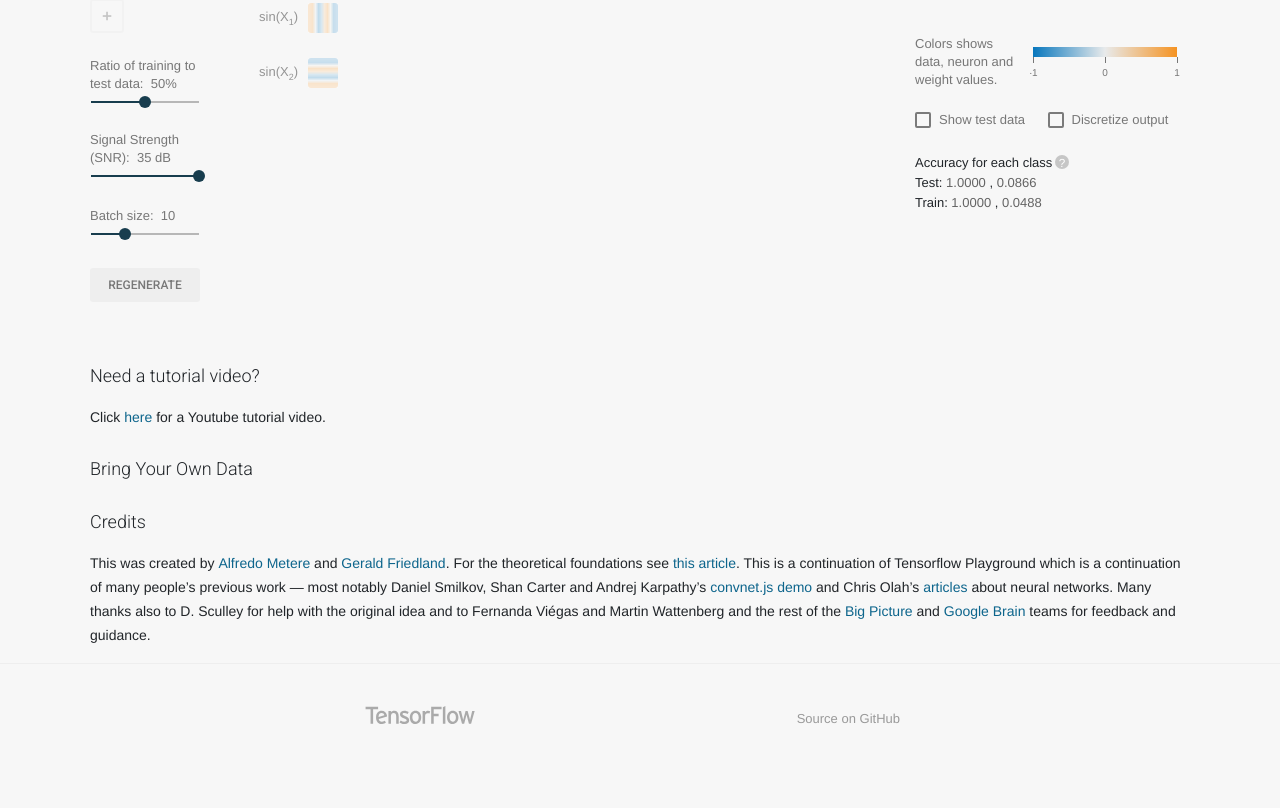
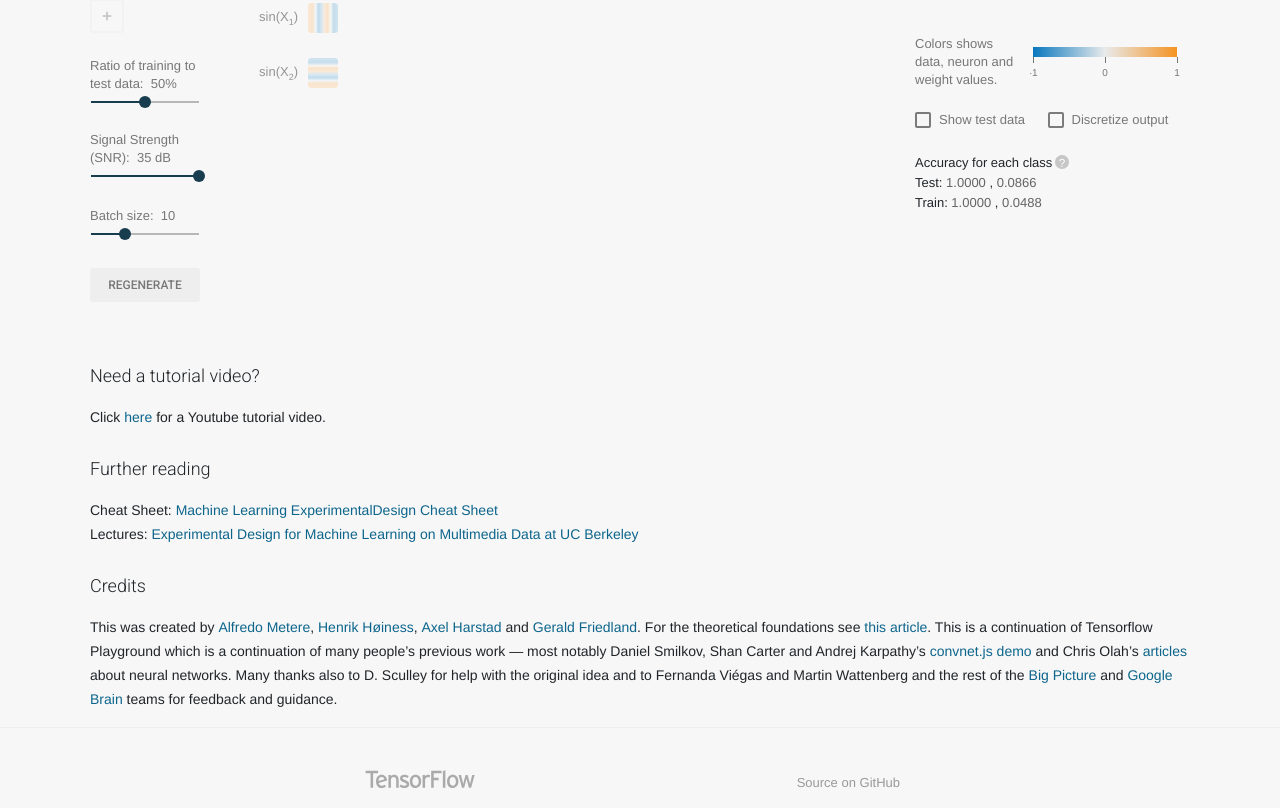
Before and after one commit to fractor/nntailoring, a website: page tfmeter/index.html in a window 1280 px wide. Shown: the part 771-1579 px from the top of the page. Before the commit the page ends 1515 px from the top, so only its background shows below. Drawn offline with nearby package versions, Linux system fonts and the light colour scheme; files that its build step writes are made by us from their sources; files whose address does not match are found by name.

Commit message:
Added script for building images to dist, generalization equation and updated contributors

```diff
--- a/tfmeter/index.html
+++ b/tfmeter/index.html
@@ -81,7 +81,7 @@ limitations under the License.
     <meta name="twitter:image:width" content="560">
     <meta name="twitter:image:height" content="295">
 
-    <meta name="author" content="Alfredo Metere">
+    <meta name="author" content="Alfredo Metere|Henrik Hoeiness|Axel Harstad|Vilde Arntzen">
     <title>An Explainable Neural Network Meter</title>
     <link rel="stylesheet" href="bundle.css" type="text/css">
     <link href="https://fonts.googleapis.com/css?family=Roboto:300,400,500|Material+Icons" rel="stylesheet"
@@ -461,7 +461,9 @@ limitations under the License.
                    data-title="Generalization"
                    data-content="<div>
                                 The model’s ability to handle instances from different classes by a common property. </br></br>
-                                This is the number of correctly predicted instances divided by the memory equivalent capacity.
+
+                                <img src='images/generalization-equation.png' alt='Equation for Generalization' width='300vw'>
+                                </br>
                                 </div>"
                 >
                 </a>
@@ -541,11 +543,15 @@ limitations under the License.
     <h2>Need a tutorial video?</h2>
     <p>Click <a href="https://www.youtube.com/watch?v=Q-H5GN6r-hQ" target="dio"> here </a> for a Youtube tutorial video.
     </p>
-    <h2>Bring Your Own Data</h2>
+    <h2>Further reading</h2>
+    <p>
+        Cheat Sheet: <a href="http://www1.icsi.berkeley.edu/~fractor/fall2019/ewExternalFiles/ML_Cheat_Sheet_0.97.pdf">Machine Learning ExperimentalDesign Cheat Sheet</a><br/>
+        Lectures: <a href="http://www1.icsi.berkeley.edu/~fractor/fall2019/">Experimental Design for Machine Learning on Multimedia Data at UC Berkeley</a>
+    </p>
 
     <h2>Credits</h2>
     <p>
-        This was created by <a href="mailto:metal@berkeley.edu">Alfredo Metere</a> and <a
+        This was created by <a href="mailto:metal@berkeley.edu">Alfredo Metere</a>, <a href="mailto:henrik.hoiness@online.no">Henrik Høiness</a>, <a href="mailto:axel.harstad@gmail.com">Axel Harstad</a> and <a
             href="mailto:fractor@eecs.berkeley.edu">Gerald Friedland</a>. For the theoretical foundations see <A
             HREF="https://arxiv.org/abs/1708.06019" target="ftop">this article</A>.
         This is a continuation of Tensorflow Playground which is a continuation of many people’s previous work — most
--- a/tfmeter/package.json
+++ b/tfmeter/package.json
@@ -13,8 +13,10 @@
     "watch-html": "npx catw index.html -o dist/index.html",
     "build-js": "npx browserify src/playground.ts --lib dom,es2015 -p [tsify] | npx uglify-js -c > dist/bundle.js",
     "watch-js": "npx watchify src/playground.ts -p [tsify] --lib dom,es2015 -v --debug -o dist/bundle.js",
-    "build": "npm run prep && npm run build-js && npm run build-css && npm run build-html",
-    "watch": "npm run prep && concurrently \"npm run watch-js\" \"npm run watch-css\" \"npm run watch-html\"",
+    "build-images": "mkdir -p dist/images; cp images/* dist/images/",
+    "watch-images": "npm run build-images",
+    "build": "npm run prep && npm run build-images && npm run build-js && npm run build-css && npm run build-html",
+    "watch": "npm run prep && concurrently \"npm run watch-images\" \"npm run watch-js\" \"npm run watch-css\" \"npm run watch-html\"",
     "serve": "npx http-server dist/",
     "serve-watch": "npx concurrently \"npx live-server dist/\" \"npm run watch\"",
     "doall": "npm run clean; npm run build; cp src/capacityreq.py dist/; npm run serve-watch",
--- a/tfmeter/src/playground.ts
+++ b/tfmeter/src/playground.ts
@@ -1401,7 +1401,6 @@ function renderBYODThumbnail(canvas) {
 	canvas.setAttribute("height", 100);
 	let context = canvas.getContext("2d");
 	const plusSvg = "<svg version=\"1.1\" xmlns=\"http://www.w3.org/2000/svg\" width=\"24\" height=\"24\" viewBox=\"0 0 24 24\"><title>add</title><path d=\"M18.984 12.984h-6v6h-1.969v-6h-6v-1.969h6v-6h1.969v6h6v1.969z\"></path></svg>";
-
 	const img = new Image();
 	const svg = new Blob([plusSvg], {type: "image/svg+xml"});
 	const url = URL.createObjectURL(svg);
```
Also changed, not shown: tfmeter/dist/bundle.js, tfmeter/dist/images/add.svg (renamed from tfmeter/images/add.svg), tfmeter/dist/images/generalization-equation.png (added), tfmeter/dist/index.html, tfmeter/images/generalization-equation.png (added), tfmeter/preview.png.
